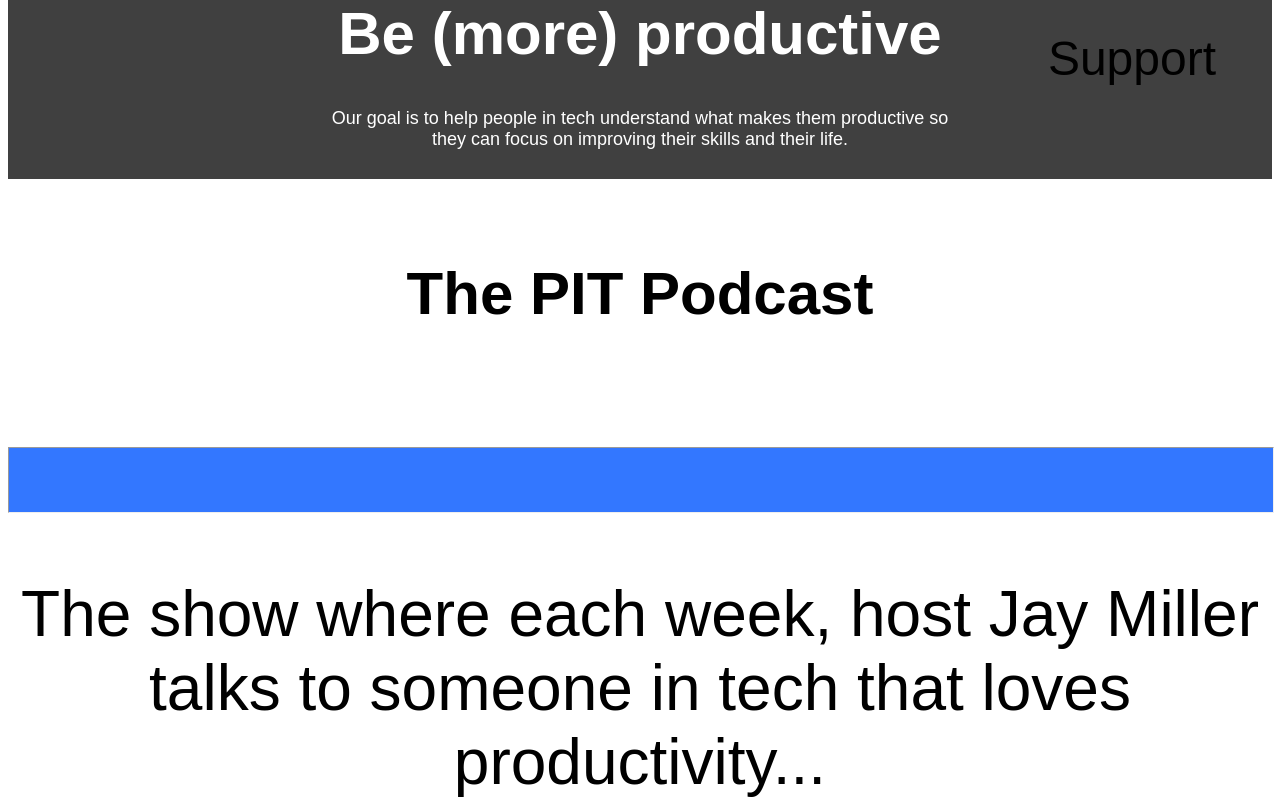
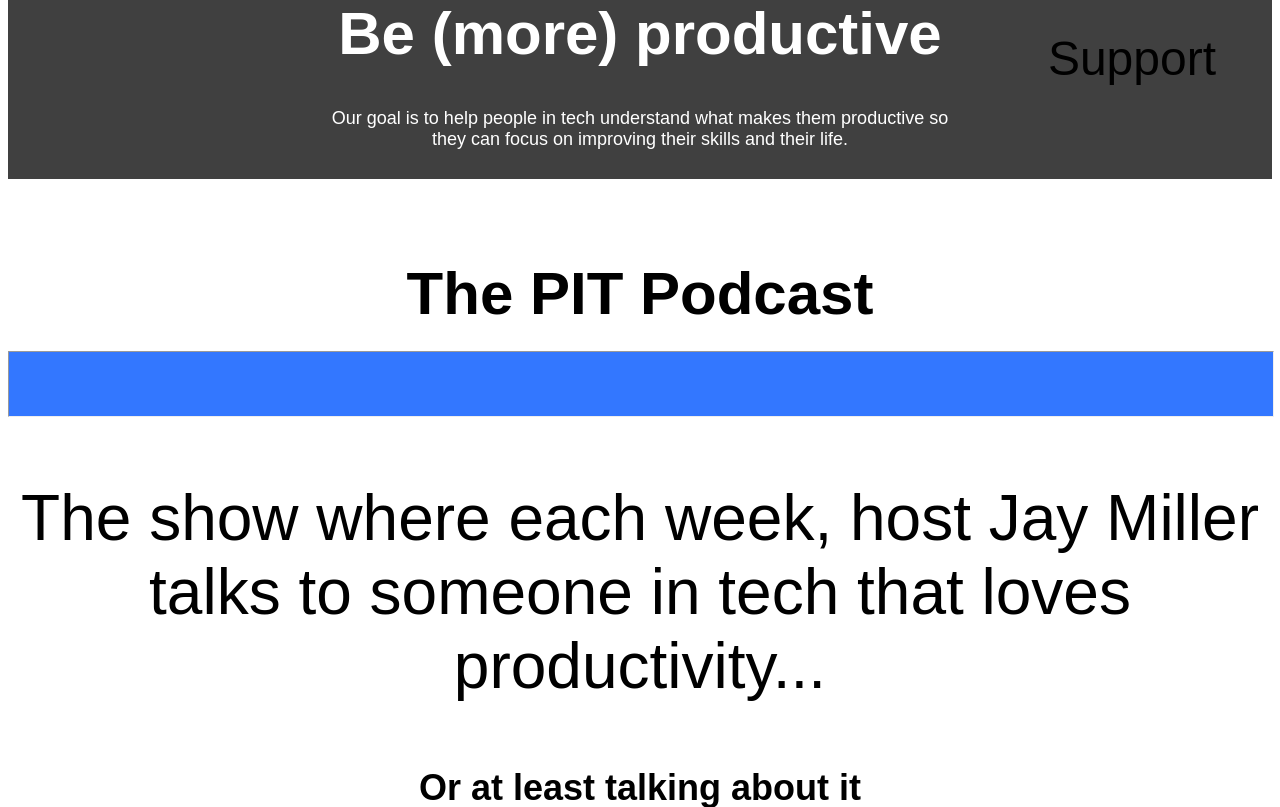
Before and after one commit to kjaymiller/productivity-in-tech, a Flask app: page / in a window 1280 px wide. Shown: the part 161-968 px from the top of the page. Run offline with Flask 2, Linux system fonts and the light colour scheme; data that the repository does not hold is empty; parts of the project's set-up code (start-up, migrations or seed data) failed here and were passed over.

Commit message:
testing font sizes

```diff
--- a/app/static/css/index.css
+++ b/app/static/css/index.css
@@ -177,10 +177,6 @@ width: 75%;
         font-size: 36px;
         }
 
-        hr {
-        margin-top: 2em;
-        }
-
         #word-menu {
         display: block;
         font-size: 48px;
```
